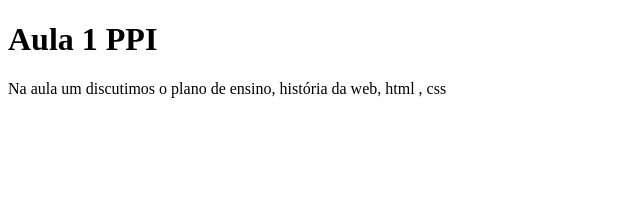
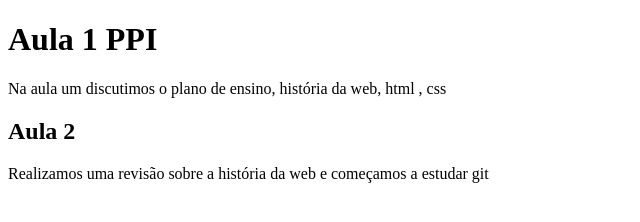
Before and after one commit to rbeninca/webads, a plain HTML site: page 1.html in a window 1280 px wide. Shown: the whole page, without its empty margins (0-640 px from the left). Drawn offline with Linux system fonts and the light colour scheme.

Commit message:
segundo  commit

```diff
--- a/1.html
+++ b/1.html
@@ -8,6 +8,8 @@
 <body>
     <h1>Aula 1 PPI</h1>
     <p>Na aula um discutimos o plano de ensino, história da web, html , css</p>
+    <h2> Aula 2</h2>
+    <p>Realizamos uma revisão sobre a história da web e começamos a estudar git</p>
 
 </body>
 </html>
```
